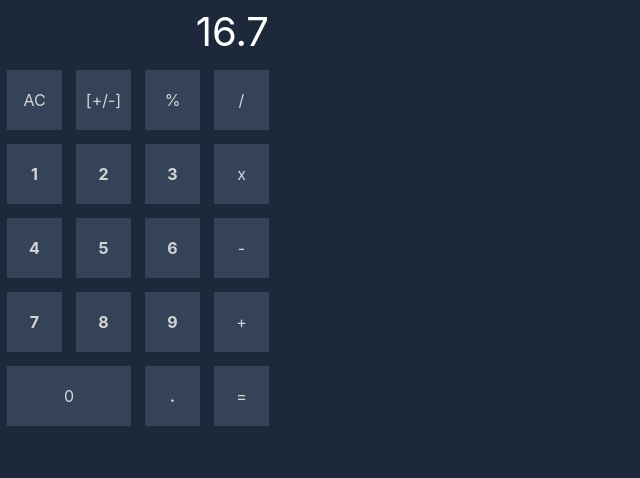
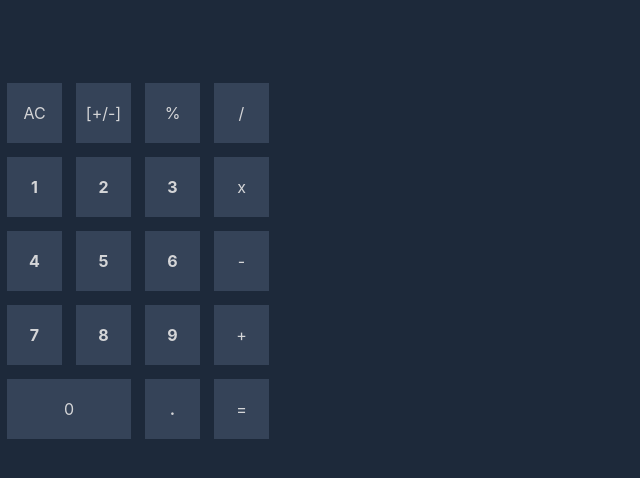
Before and after one commit to MathewLaskowski/calcapp, a React (Create React App) app: page / in a window 1280 px wide. Shown: the top 478 px of the page, without its empty margins (0-640 px from the left). Built offline with nearby package versions, Linux system fonts and the light colour scheme.

Commit message:
move calculator functionality from component to utils

```diff
--- a/src/components/calcuator/calculator.component.tsx
+++ b/src/components/calcuator/calculator.component.tsx
@@ -3,64 +3,21 @@ import CalculatorButton from '../calculator-button/calculator-button.component';
 import CalculatorResult from '../calculator-result/calculator-result.component';
 
 import calculatorButtonParse from '../../utils/calculatorButtonParse'
+import calculatorOperation from '../../utils/calculatorOperation';
 
 import { Row, CalculatorLayout } from './calculator.styles'
 
 import { data } from './data';
 
-let value1: undefined | number
-let value2: undefined | number
-let lastButton: undefined | string
-let operation: undefined | string
-
 const Calculator: React.FC = () => {
 
   const [operationText, setOperationText] = useState()
+  const [result, setResult] = useState()
 
   const handleClickButton = (label: string): void => {
-
-    const parseButton: string = calculatorButtonParse(label)
-
-    if (parseButton === 'value') {
-      if (!value1 && !value2) {
-        value1 = parseInt(label)
-        setOperationText(value1)
-      } else if (value1 && !value2 && lastButton !== 'operation') {
-        value1 = parseInt(value1 + label)
-        setOperationText(value1)
-      } else if (!value2 && value1 && lastButton === 'operation') {
-        value2 = parseInt(label)
-        setOperationText(`${operationText} ${value2}`)
-      } else if (value2 && value1) {
-        value2 = parseInt(value2 + label)
-        setOperationText(`${operationText}${label}`)
-      }
-    }
-
-    lastButton = parseButton
-
-    if (parseButton === 'operation') {
-      if (!operation) {
-        operation = label
-        setOperationText(`${operationText} ${operation}`)
-      } else if (operation && value1 && value2 && label === '=') {
-        if (operation === '+') {
-          console.log(value1 + value2)
-          setOperationText(`${operationText} ${label} ${value1 + value2}`)
-          value1 = undefined
-          value2 = undefined
-          lastButton = undefined
-          operation = undefined
-        } else if (operation === '-') {
-          console.log(value1 - value2)
-          setOperationText(`${operationText} ${label} ${value1 + value2}`)
-          value1 = undefined
-          value2 = undefined
-          lastButton = undefined
-          operation = undefined
-        }
-      }
-    }
+    const { operationText, result } = calculatorOperation(label, calculatorButtonParse(label))
+    setOperationText(operationText)
+    setResult(result)
   }
 
   const renderRows = () => data.map(item => (
@@ -75,7 +32,7 @@ const Calculator: React.FC = () => {
 
   return (
     <CalculatorLayout>
-      <CalculatorResult />
+      <CalculatorResult result={result} />
       {renderRows()}
       <div style={{ fontSize: '2rem', color: 'white' }}>{operationText}</div>
     </CalculatorLayout>
--- a/src/components/calculator-result/calculator-result.component.tsx
+++ b/src/components/calculator-result/calculator-result.component.tsx
@@ -1,8 +1,12 @@
 import React from 'react'
 import { Result } from './calculator-result.styles';
 
-const CalculatorResult: React.FC = () => (
-  <Result>16.7</Result>
+type CalculatorResultProps = {
+  result?: number
+}
+
+const CalculatorResult: React.FC<CalculatorResultProps> = ({ result }) => (
+  <Result>{result}</Result>
 )
 
 export default CalculatorResult
--- a/src/components/calculator-result/calculator-result.styles.tsx
+++ b/src/components/calculator-result/calculator-result.styles.tsx
@@ -6,4 +6,5 @@ export const Result = styled.div`
   padding: 7px;
   display: flex;
   justify-content: flex-end;
+  height: 62px;
 `
--- /dev/null
+++ b/src/utils/calculatorOperation.ts
@@ -0,0 +1,62 @@
+let value1: undefined | number
+let value2: undefined | number
+let lastButton: undefined | string
+let operation: undefined | string
+let operationText: undefined | string
+let result: undefined | number
+
+const calculatorReset = () => {
+  value1 = undefined
+  value2 = undefined
+  lastButton = undefined
+  operation = undefined
+}
+
+const calculatorOperation = (label: string, type: string) => {
+
+  if (type === 'value') {
+    if (!value1 && !value2) {
+      value1 = parseInt(label)
+      result = undefined
+      operationText =  value1.toString()
+    } else if (value1 && !value2 && lastButton !== 'operation') {
+      value1 = parseInt(value1 + label)
+      operationText =  value1.toString()
+    } else if (!value2 && value1 && lastButton === 'operation') {
+      value2 = parseInt(label)
+      operationText =  `${operationText} ${value2}`
+    } else if (value2 && value1) {
+      value2 = parseInt(value2 + label)
+      operationText =  `${operationText}${label}`
+    }
+  }
+
+  lastButton = type
+
+  if (type === 'operation') {
+    if (!operation) {
+      operation = label
+      operationText = `${operationText} ${operation}`
+    } else if (operation && value1 && value2 && label === '=') {
+      if (operation === '+') {
+        console.log(value1 + value2)
+        result = value1 + value2
+        operationText = `${operationText} ${label} ${value1 + value2}`
+        calculatorReset()
+      } else if (operation === '-') {
+        console.log(value1 - value2)
+        result = value1 - value2
+        operationText = `${operationText} ${label} ${value1 - value2}`
+        calculatorReset()
+      }
+    }
+  }
+
+  return {
+    operationText,
+    result
+  }
+
+}
+
+export default calculatorOperation
```
